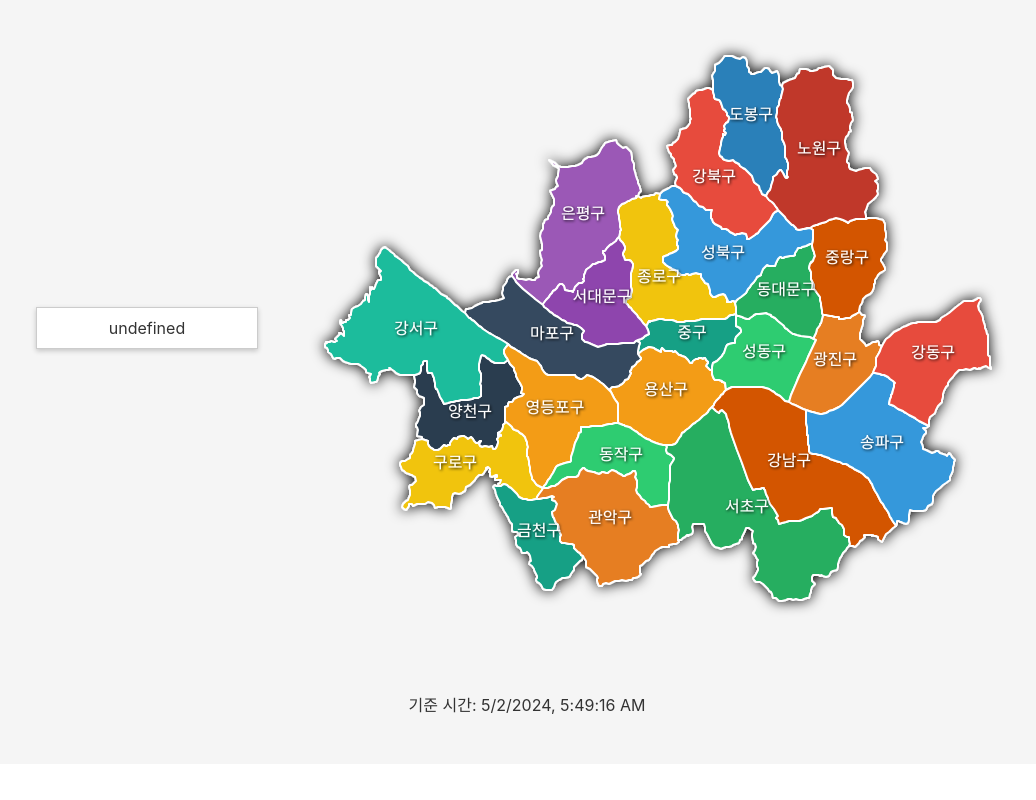
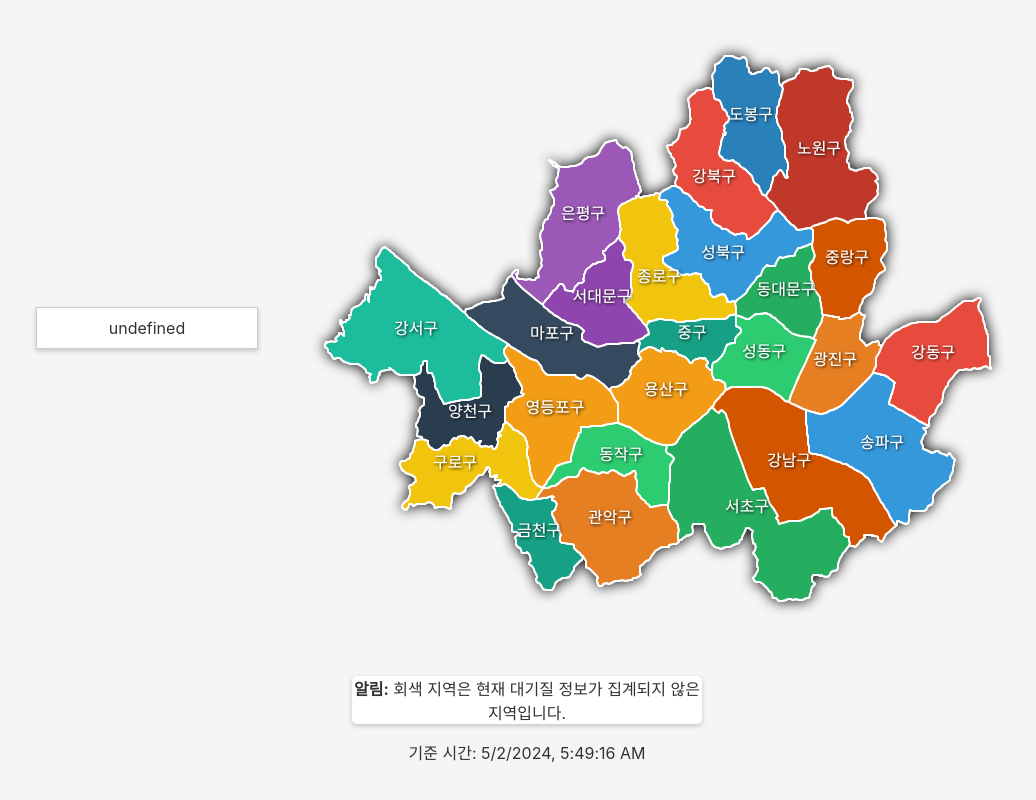
Before and after one commit to krkarma777/CleanAirTracker, a Svelte app in the folder svelte-app/: page / in a window 1280 px wide. Shown: the part 412-1212 px from the top of the page, without its empty margins (113-1149 px from the left). Built offline with nearby package versions, Linux system fonts and the light colour scheme; no server answers.

Commit message:
feat: Improve user interface with additional notice message
Added a notice message to clarify that gray areas on the map do not have air quality data available. This enhancement helps users immediately understand the absence of data in specific regions.

```diff
--- a/svelte-app/src/AirQuality.svelte
+++ b/svelte-app/src/AirQuality.svelte
@@ -38,7 +38,7 @@
 
 <main>
     <h1>서울 시도별 대기오염 정보</h1>
-    <div style="display: flex; align-items: center; justify-content: center; ">
+    <div class="center-align">
         <div class="air-quality-gradient" style="width: 50%;">
             <div class="labels">
                 <span>매우 좋음</span>
@@ -50,6 +50,11 @@
     <div class="hover-instruction">지역에 마우스를 올려 대기 질 상세 정보를 확인하세요.</div>
     <div id="seoulMap">
         <SeoulGeo bind:airQualityData={airQualityData}/>
+    </div>
+    <div class="center-align">
+        <div class="notice">
+            <strong>알림:</strong> 회색 지역은 현재 대기질 정보가 집계되지 않은 지역입니다.
+        </div>
     </div>
     <p class="time-display">기준 시간: {$currentTime}</p>
 </main>
@@ -96,4 +101,17 @@
         color: #666;
         text-align: center;
     }
+
+    .notice {
+        width: 30%;
+        background-color: #ffffff;
+        border-radius: 5px;
+        box-shadow: 0 2px 5px rgba(0, 0, 0, 0.2);
+    }
+
+    .center-align {
+        display: flex;
+        align-items: center;
+        justify-content: center;
+    }
 </style>
```
